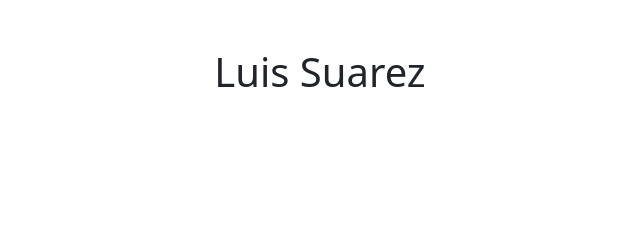
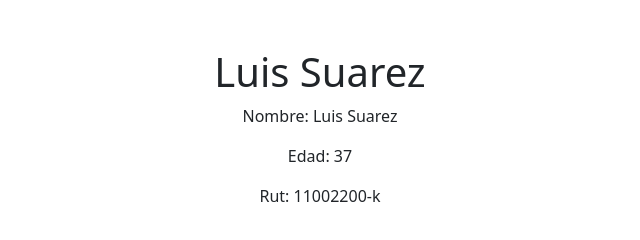
Before and after one commit to shaka0241/repaso180724, a plain HTML site: page index.html in a window 1280 px wide. Shown: the whole page, without its empty margins (320-960 px from the left). Drawn offline with nearby package versions, Linux system fonts and the light colour scheme.

Commit message:
Datos Personales Luis

```diff
--- a/index.html
+++ b/index.html
@@ -9,9 +9,17 @@
 </head>
 <body>
 
-    <div class="container">
+    <header class="container">
         <h1 class="text-center pt-5"> Luis Suarez </h1>
-    </div>
+    </header>
+
+    <section class="container">
+        <div class="text-center">
+            <p>Nombre: Luis Suarez</p>
+            <p>Edad: 37</p>
+            <p>Rut: 11002200-k</p>
+        </div>
+    </section>
 
 
 
```
